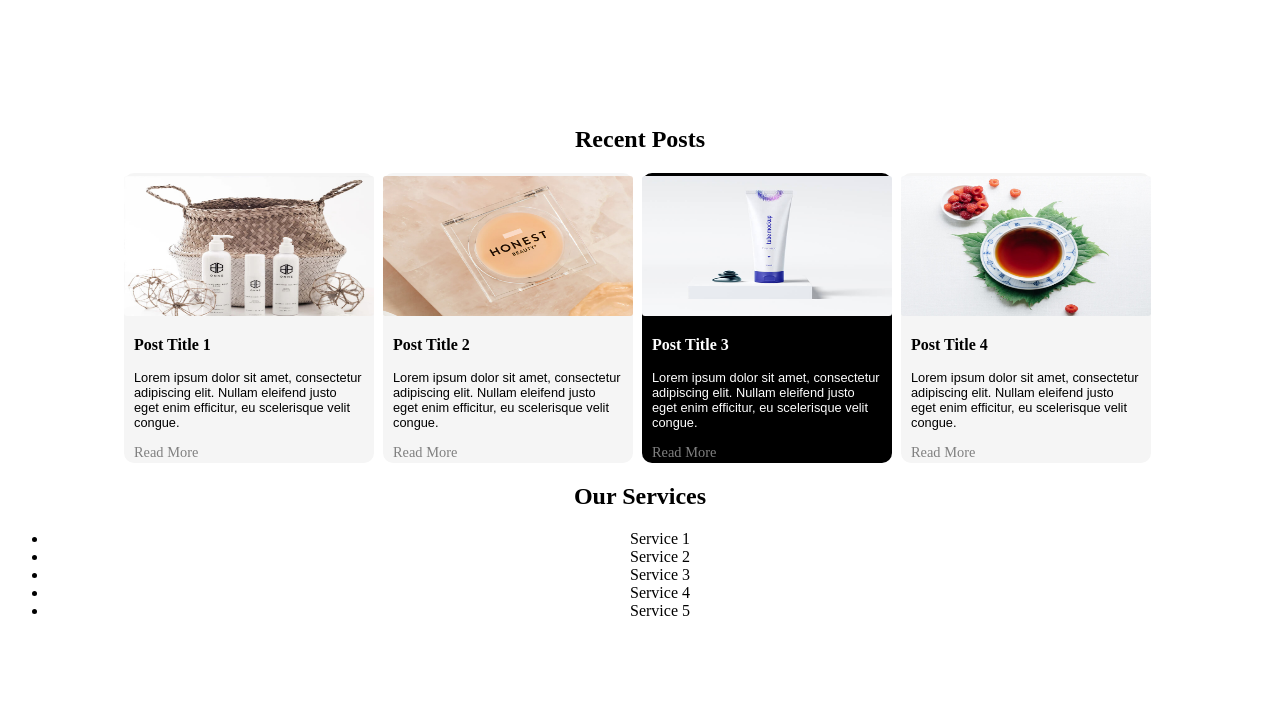
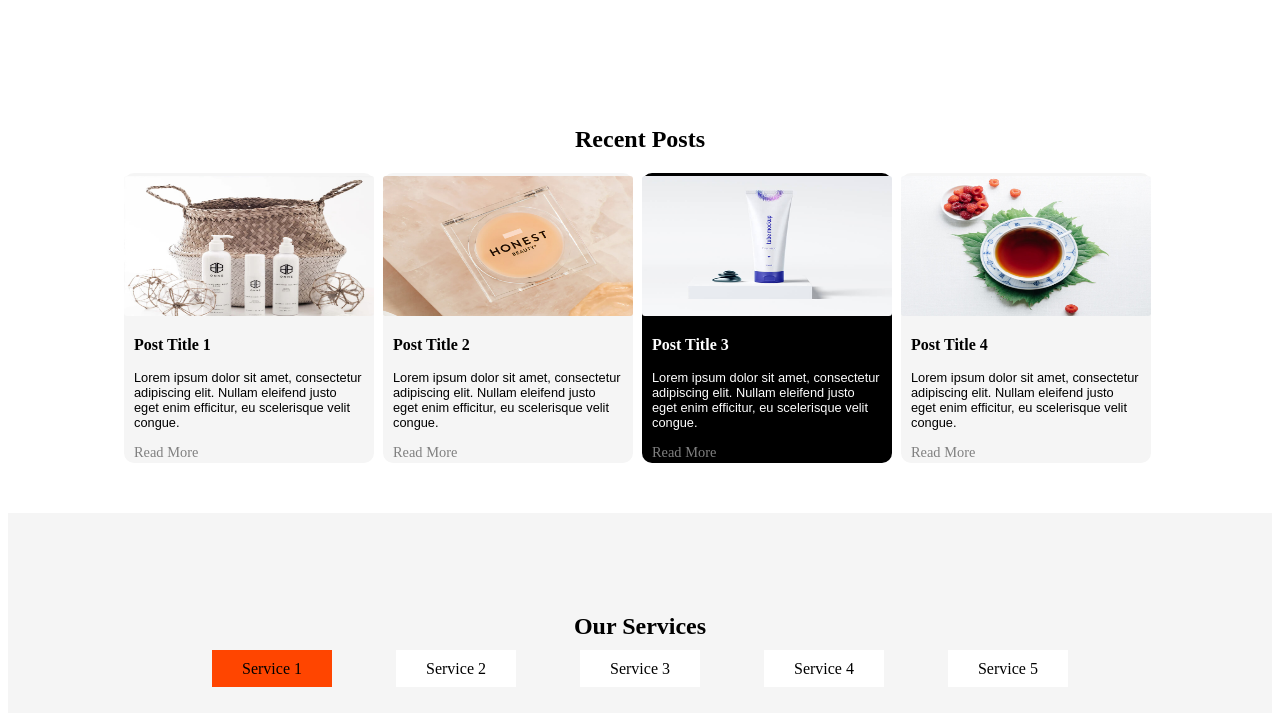
Before and after one commit to DefNotDarwinn/Moran-Darwin-BSIT-1A-Activity-2, a plain HTML site: page index.html in a window 1280 px wide. Shown: the part 808-1529 px from the top of the page. Before the commit the page ends 1444 px from the top, so only its background shows below. Drawn offline with Linux system fonts and the light colour scheme.

Commit message:
Successfully created services

```diff
--- a/css/style.css
+++ b/css/style.css
@@ -56,7 +56,6 @@ background-color: whitesmoke;
 
 div:nth-child(4){
 background-color: black;
-border: 2px black;
 color:white
 }
 
@@ -85,3 +84,39 @@ color: gray
 #blog a:hover{
  color: orangered;
 }
+
+#services{
+margin-top: 50px;
+background-color: whitesmoke;
+height: 200px;
+
+}
+
+#services h2{
+padding-top: 100px;
+font-size: 1.5em;
+}
+
+#services ul, li{
+display: inline;
+padding-right: 30px;
+padding-top: 10px;
+padding-bottom: 10px;
+padding-left: 30px;
+font-size: 1.0em;
+}
+
+li{
+    margin-left: 30px;
+    margin-right: 30px;
+    padding: auto;
+    background-color: white;
+}
+
+li:first-child{
+    background-color: orangered;
+}
+
+li:hover{
+    box-shadow: 0 0 11px rgba(33,33,33,.2);
+}
```
